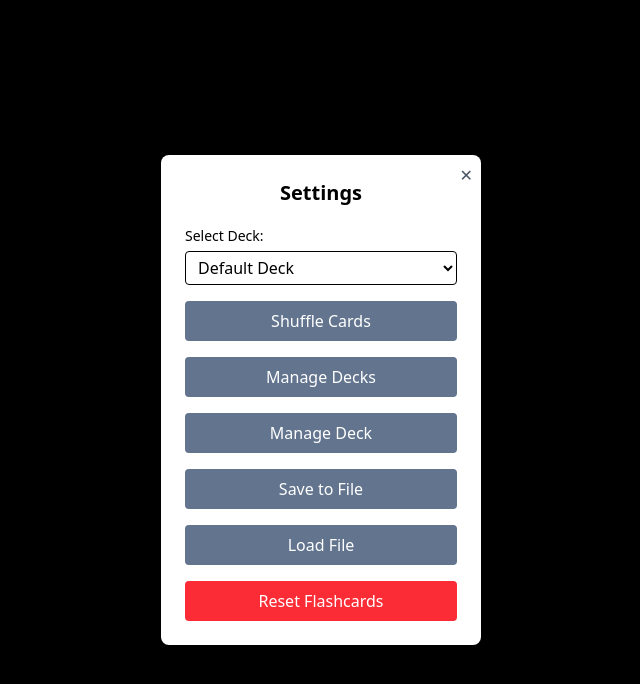
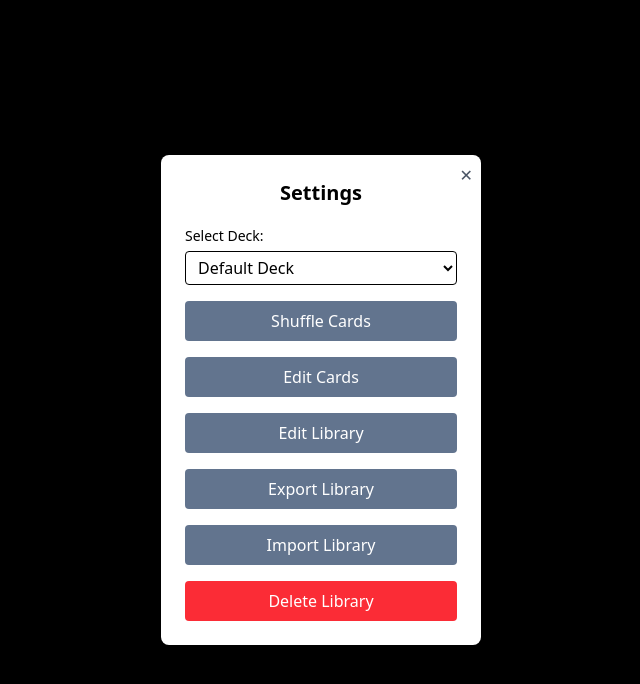
Before and after one commit to joshuascott019/flashcard-app, a React (Vite) app: page / in a window 1280 px wide. Both pictures are taken after a click on the button "⚙️". Shown: the top 684 px of the page, without its empty margins (319-959 px from the left). Built offline with nearby package versions, Linux system fonts and the light colour scheme.

Commit message:
chore: updated text and styles

```diff
--- a/src/components/ManageDecksModal.jsx
+++ b/src/components/ManageDecksModal.jsx
@@ -50,9 +50,9 @@ export default function ManageDecksModal({
 
         <button
           onClick={onCreateDeck}
-          className="w-full px-4 py-2 bg-green-500 text-white rounded hover:bg-green-600 sticky bottom-0"
+          className="w-full px-4 py-2 bg-slate-500 text-white rounded hover:bg-slate-600 sticky bottom-0"
         >
-          + New Deck
+          Add Deck
         </button>
       </div>
     </div>
--- a/src/components/SettingsModal.jsx
+++ b/src/components/SettingsModal.jsx
@@ -35,48 +35,35 @@ export default function SettingsModal({
         </label>
 
         <div className="flex flex-col gap-4">
-          {/* <button
-            onClick={onCreateDeck}
-            className="w-full mt-2 px-4 py-2 bg-slate-500 text-white rounded hover:bg-slate-600"
-          >
-            + New Deck
-          </button> */}
-          {/* <button
-            onClick={onAddCard}
-            className="px-4 py-2 bg-slate-500 text-white rounded hover:bg-slate-600"
-          >
-            Add Card
-          </button> */}
-
           <button
             onClick={onShuffle}
             className="px-4 py-2 bg-slate-500 text-white rounded hover:bg-slate-600"
           >
             Shuffle Cards
           </button>
-          <button
-            onClick={onManageDecks}
-            className="px-4 py-2 bg-slate-500 text-white rounded hover:bg-slate-600"
-          >
-            Manage Decks
-          </button>
 
           <button
             onClick={onManageDeck}
             className="px-4 py-2 bg-slate-500 text-white rounded hover:bg-slate-600"
           >
-            Manage Deck
+            Edit Cards
+          </button>
+          <button
+            onClick={onManageDecks}
+            className="px-4 py-2 bg-slate-500 text-white rounded hover:bg-slate-600"
+          >
+            Edit Library
           </button>
 
           <button
             onClick={onSave}
             className="px-4 py-2 bg-slate-500 text-white rounded hover:bg-slate-600"
           >
-            Save to File
+            Export Library
           </button>
 
           <label className="px-4 py-2 bg-slate-500 text-white rounded hover:bg-slate-600 text-center cursor-pointer">
-            Load File
+            Import Library
             <input
               type="file"
               accept=".json"
@@ -89,7 +76,7 @@ export default function SettingsModal({
             onClick={onClear}
             className="px-4 py-2 bg-red-500 text-white rounded hover:bg-red-600"
           >
-            Reset Flashcards
+            Delete Library
           </button>
         </div>
 
```
